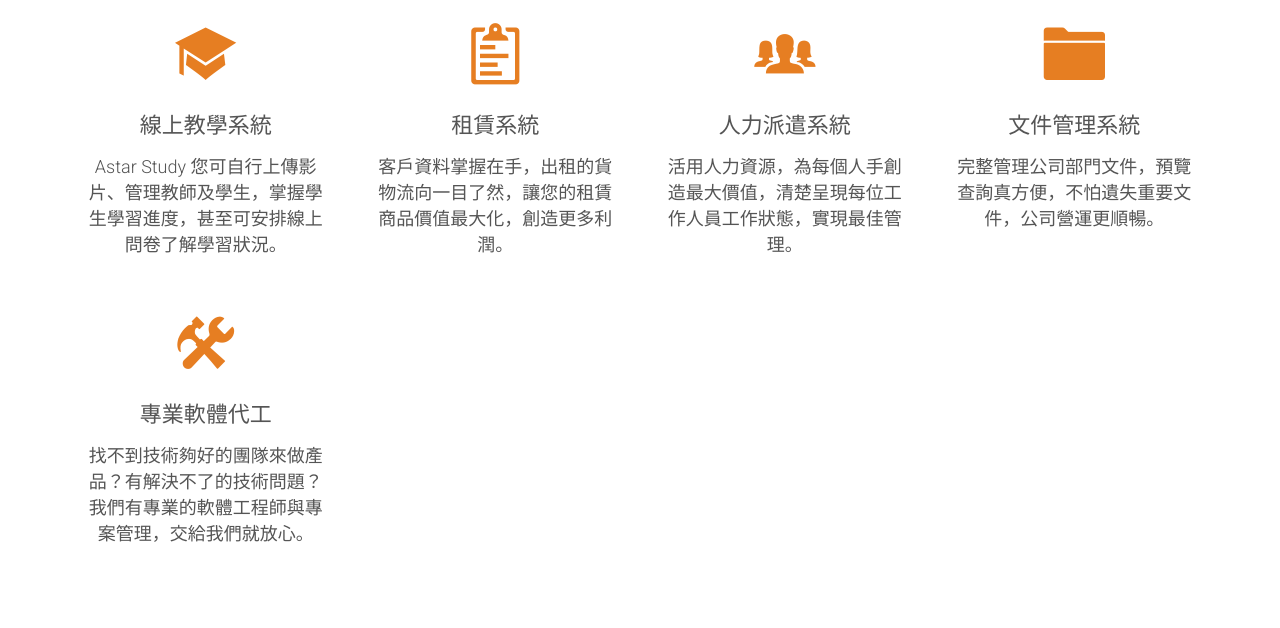
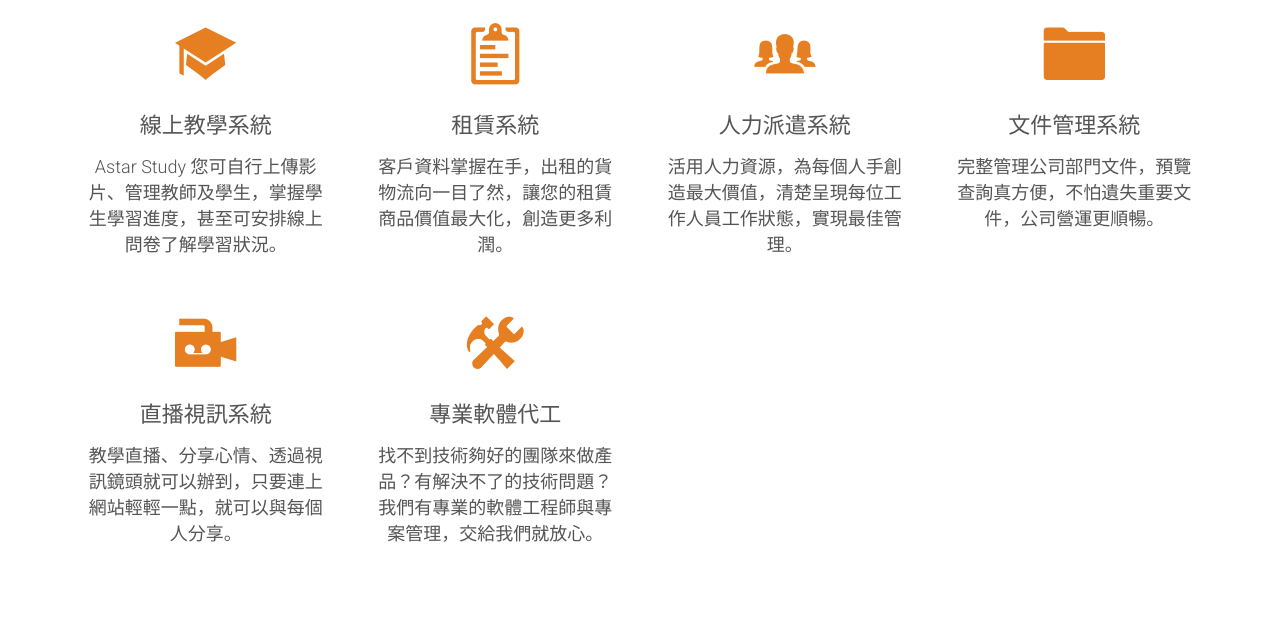
Before and after one commit to attenzionestar/Site, a plain HTML site: page index.html in a window 1280 px wide. Shown: the part 1853-2481 px from the top of the page. Drawn offline with nearby package versions, Linux system fonts and the light colour scheme; some packages are replaced by stand-ins of ours; a script that the page names is missing; files whose address does not match are found by name.

Commit message:
增加直播

```diff
--- a/index.html
+++ b/index.html
@@ -141,6 +141,12 @@
     </div>
     <div class="row js--wp-1" align="center">
         <div class="col span-1-of-4 box">
+            <i class="ion-videocamera icon-big"></i>
+            <h3>直播視訊系統</h3>
+            <p>教學直播、分享心情、透過視訊鏡頭就可以辦到，只要連上網站輕輕一點，就可以與每個人分享。
+            </p>
+        </div>
+        <div class="col span-1-of-4 box">
             <i class="ion-settings icon-big"></i>
             <h3>專業軟體代工</h3>
             <p>找不到技術夠好的團隊來做產品？有解決不了的技術問題？我們有專業的軟體工程師與專案管理，交給我們就放心。
```
